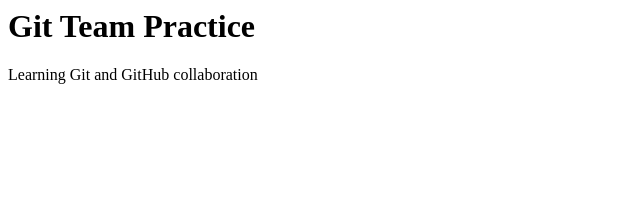
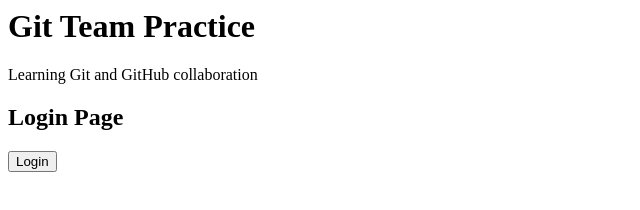
Before and after one commit to anusri2007/git-team-practice, a plain HTML site: page index.html in a window 1280 px wide. Shown: the whole page, without its empty margins (0-640 px from the left). Drawn offline with Linux system fonts and the light colour scheme.

Commit message:
added login page

```diff
--- a/index.html
+++ b/index.html
@@ -1,2 +1,5 @@
 <h1>Git Team Practice</h1>
 <p>Learning Git and GitHub collaboration</p>
+
+<h2>Login Page</h2>
+<button>Login</button>
```
